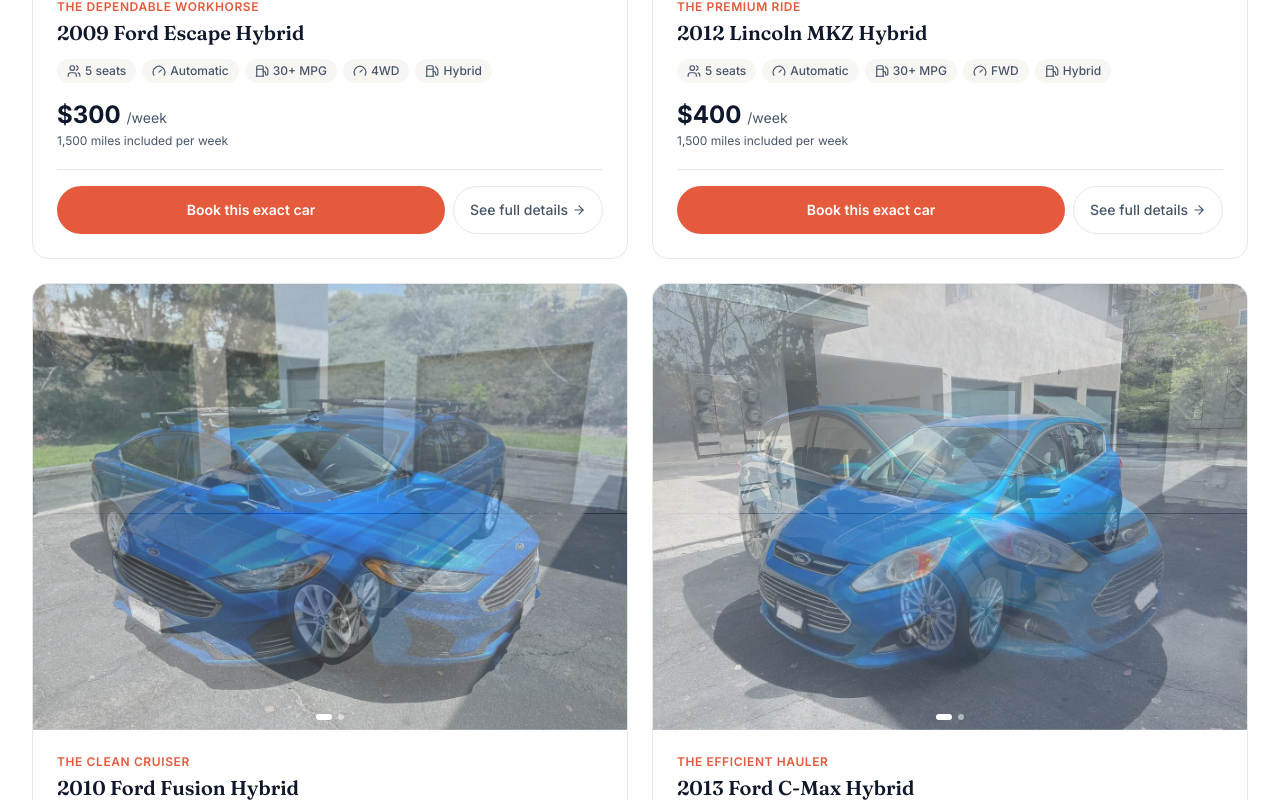
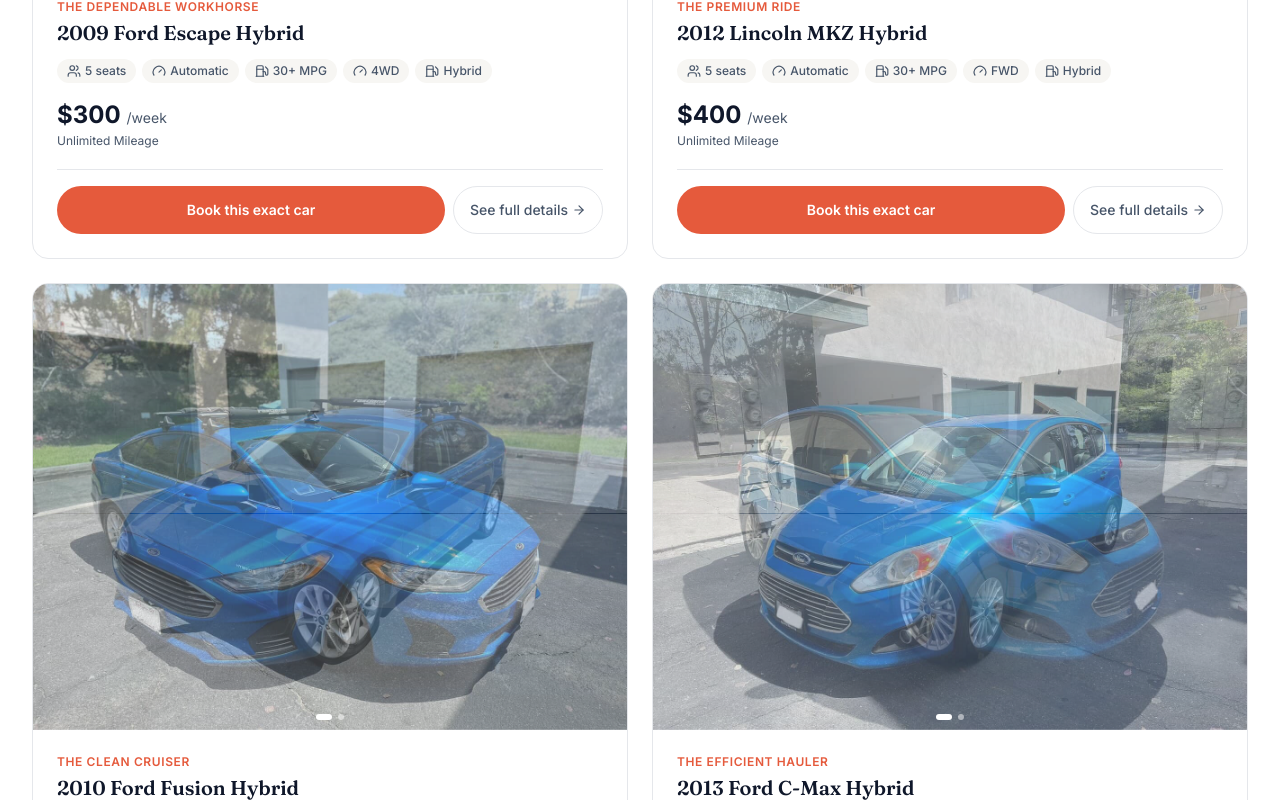
Before and after one commit to aigroupautomation-sketch/2026_5_25_danes_daily_drivers, a Next.js app: page /fleet in a window 1280 px wide. Shown: the part 940-1740 px from the top of the page. Built offline with nearby package versions, Linux system fonts and the light colour scheme.

Commit message:
Update weekly pricing for 2018 Ford Focus to  and configure all vehicles to display Unlimited Mileage

```diff
--- a/app/fleet/[slug]/page.tsx
+++ b/app/fleet/[slug]/page.tsx
@@ -175,7 +175,7 @@
                   <span className="text-ink-soft text-sm">/week</span>
                 </div>
                 <p className="text-xs text-ink-soft mb-5">
-                  {vehicle.pricing.weeklyMileageIncluded.toLocaleString()} miles included · all fees shown upfront
+                  Unlimited Mileage · all fees shown upfront
                 </p>
 
                 {/* Spec pills */}
--- a/components/VehicleCard.tsx
+++ b/components/VehicleCard.tsx
@@ -66,7 +66,7 @@
               <span className="text-ink-soft text-sm">/week</span>
             </div>
             <p className="text-xs text-ink-soft mt-0.5">
-              {vehicle.pricing.weeklyMileageIncluded.toLocaleString()} miles included per week
+              Unlimited Mileage
             </p>
           </div>
         </div>
--- a/content/fleet/ford-cmax-hybrid.json
+++ b/content/fleet/ford-cmax-hybrid.json
@@ -26,8 +26,8 @@
     "perWeek": 400,
     "youngDriverFeePerWeek": 100,
     "additionalDriverPerWeek": 75,
-    "excessMileagePerMile": 0.2,
-    "weeklyMileageIncluded": 1750
+    "excessMileagePerMile": 0,
+    "weeklyMileageIncluded": 999999
   },
   "images": {
     "hero": "/images/fleet/cmax-blue-1.jpg",
@@ -37,7 +37,7 @@
     ]
   },
   "included": [
-    "1750 miles/week",
+    "Unlimited Mileage",
     "Basic liability coverage",
     "24/7 roadside assistance",
     "Hybrid fuel savings included"
@@ -45,8 +45,7 @@
   "notIncluded": [
     "Young driver fee (under 25): +$100/week",
     "Additional driver: +$75/week",
-    "Optional full coverage upgrade",
-    "Excess mileage: $0.2/mile"
+    "Optional full coverage upgrade"
   ],
   "description": "42 MPG and proud of it. The Ford C-Max Hybrid in bold blue is the smartest car in the fleet for long hauls \u2014 Vegas to LA, Vegas to Grand Canyon, back without a fuel stop. Spacious, practical, and impossible to forget on the road.",
   "order": 5
--- a/content/fleet/ford-escape-black.json
+++ b/content/fleet/ford-escape-black.json
@@ -26,8 +26,8 @@
     "perWeek": 450,
     "youngDriverFeePerWeek": 100,
     "additionalDriverPerWeek": 75,
-    "excessMileagePerMile": 0.25,
-    "weeklyMileageIncluded": 1500
+    "excessMileagePerMile": 0,
+    "weeklyMileageIncluded": 999999
   },
   "images": {
     "hero": "/images/fleet/escape-black-1.jpg",
@@ -37,7 +37,7 @@
     ]
   },
   "included": [
-    "1500 miles/week",
+    "Unlimited Mileage",
     "Basic liability coverage",
     "24/7 roadside assistance",
     "AWD traction for all weather"
@@ -45,8 +45,7 @@
   "notIncluded": [
     "Young driver fee (under 25): +$100/week",
     "Additional driver: +$75/week",
-    "Optional full coverage upgrade",
-    "Excess mileage: $0.25/mile"
+    "Optional full coverage upgrade"
   ],
   "description": "Clean, blacked-out, and ready for anything. The Ford Escape SE Sport is the sleeper of the fleet \u2014 AWD grip, 28 MPG, and a look that doesn't advertise it's a rental. Perfect for airport runs, road trips, or just getting around without the hassle.",
   "order": 6
--- a/content/fleet/ford-escape-hybrid-silver.json
+++ b/content/fleet/ford-escape-hybrid-silver.json
@@ -26,8 +26,8 @@
     "perWeek": 300,
     "youngDriverFeePerWeek": 100,
     "additionalDriverPerWeek": 75,
-    "excessMileagePerMile": 0.25,
-    "weeklyMileageIncluded": 1500
+    "excessMileagePerMile": 0,
+    "weeklyMileageIncluded": 999999
   },
   "images": {
     "hero": "/images/fleet/escape-silver-1.jpg",
@@ -37,7 +37,7 @@
     ]
   },
   "included": [
-    "1500 miles/week",
+    "Unlimited Mileage",
     "Basic liability coverage",
     "24/7 roadside assistance",
     "4WD for off-road trails",
@@ -46,8 +46,7 @@
   "notIncluded": [
     "Young driver fee (under 25): +$100/week",
     "Additional driver: +$75/week",
-    "Optional full coverage upgrade",
-    "Excess mileage: $0.25/mile"
+    "Optional full coverage upgrade"
   ],
   "description": "The only hybrid SUV with 4WD on the lot. The Ford Escape Hybrid in silver is built for explorers \u2014 Red Rock Canyon trails, Valley of Fire back roads, or a weekend in Zion. 34 MPG means you get there and back without a second fuel stop.",
   "order": 2
--- a/content/fleet/ford-focus-se-gray.json
+++ b/content/fleet/ford-focus-se-gray.json
@@ -23,11 +23,11 @@
     ]
   },
   "pricing": {
-    "perWeek": 450,
+    "perWeek": 400,
     "youngDriverFeePerWeek": 100,
     "additionalDriverPerWeek": 75,
-    "excessMileagePerMile": 0.25,
-    "weeklyMileageIncluded": 1500
+    "excessMileagePerMile": 0,
+    "weeklyMileageIncluded": 999999
   },
   "images": {
     "hero": "/images/fleet/ford-focus-1.jpg",
@@ -40,7 +40,7 @@
     ]
   },
   "included": [
-    "1500 miles/week",
+    "Unlimited Mileage",
     "Basic liability coverage",
     "24/7 roadside assistance",
     "Excellent fuel economy for city driving"
@@ -48,8 +48,7 @@
   "notIncluded": [
     "Young driver fee (under 25): +$100/week",
     "Additional driver: +$75/week",
-    "Optional full coverage upgrade",
-    "Excess mileage: $0.25/mile"
+    "Optional full coverage upgrade"
   ],
   "description": "A reliable, efficient, and comfortable drive. The 2018 Ford Focus SE is the ideal ride for daily commutes, road trips, or gig apps. Packed with user-friendly tech, standard cruise control, and superb gas mileage, it ensures a smooth and cost-effective journey across Southern California.",
   "order": 7
--- a/content/fleet/ford-fusion-hybrid-white.json
+++ b/content/fleet/ford-fusion-hybrid-white.json
@@ -26,8 +26,8 @@
     "perWeek": 350,
     "youngDriverFeePerWeek": 100,
     "additionalDriverPerWeek": 75,
-    "excessMileagePerMile": 0.2,
-    "weeklyMileageIncluded": 1750
+    "excessMileagePerMile": 0,
+    "weeklyMileageIncluded": 999999
   },
   "images": {
     "hero": "/images/fleet/fusion-white-1.jpg",
@@ -37,7 +37,7 @@
     ]
   },
   "included": [
-    "1750 miles/week",
+    "Unlimited Mileage",
     "Basic liability coverage",
     "24/7 roadside assistance",
     "Hybrid fuel savings"
@@ -45,8 +45,7 @@
   "notIncluded": [
     "Young driver fee (under 25): +$100/week",
     "Additional driver: +$75/week",
-    "Optional full coverage upgrade",
-    "Excess mileage: $0.2/mile"
+    "Optional full coverage upgrade"
   ],
   "description": "Quiet, comfortable, and effortlessly efficient. The Ford Fusion Hybrid in white is the sedan that handles Strip traffic, highway miles, and everything in between at 41 MPG. It looks sharp, drives smooth, and comes back cleaner than it left.",
   "order": 4
--- a/content/fleet/lincoln-mkz-hybrid.json
+++ b/content/fleet/lincoln-mkz-hybrid.json
@@ -26,8 +26,8 @@
     "perWeek": 400,
     "youngDriverFeePerWeek": 100,
     "additionalDriverPerWeek": 75,
-    "excessMileagePerMile": 0.25,
-    "weeklyMileageIncluded": 1500
+    "excessMileagePerMile": 0,
+    "weeklyMileageIncluded": 999999
   },
   "images": {
     "hero": "/images/fleet/lincoln-mkz-1.jpg",
@@ -37,7 +37,7 @@
     ]
   },
   "included": [
-    "1500 miles/week",
+    "Unlimited Mileage",
     "Basic liability coverage",
     "24/7 roadside assistance",
     "Luxury vehicle deep clean before pickup"
@@ -45,8 +45,7 @@
   "notIncluded": [
     "Young driver fee (under 25): +$100/week",
     "Additional driver: +$75/week",
-    "Optional full coverage upgrade",
-    "Excess mileage: $0.25/mile"
+    "Optional full coverage upgrade"
   ],
   "description": "Lincoln luxury at a fraction of the price. The MKZ Hybrid is the only car in the fleet with cooled seats, a panoramic sunroof, and a cabin that actually hushes the outside world. 41 MPG means you spend your money on the experience, not the pump.",
   "order": 3
```
Also changed, not shown: content/fleet/ford-fusion-hybrid-blue.json (+4 -5 lines).
